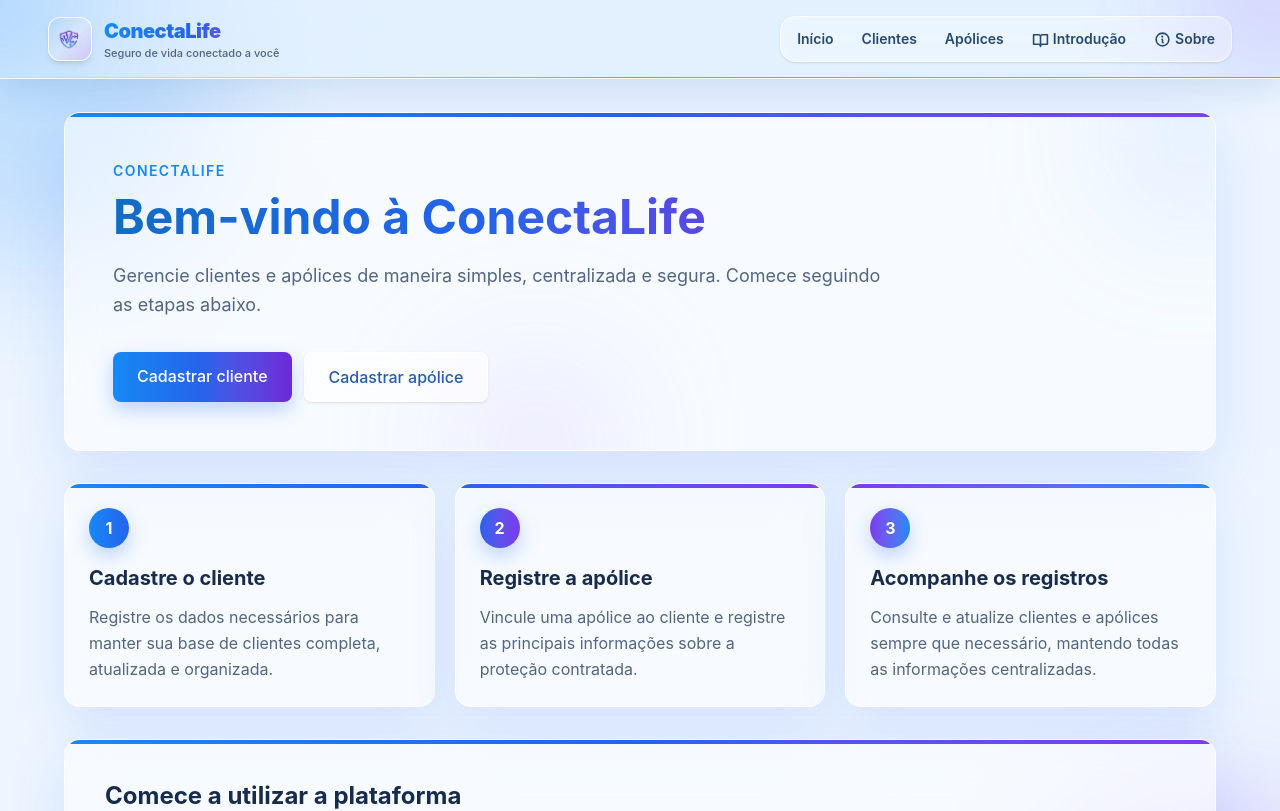
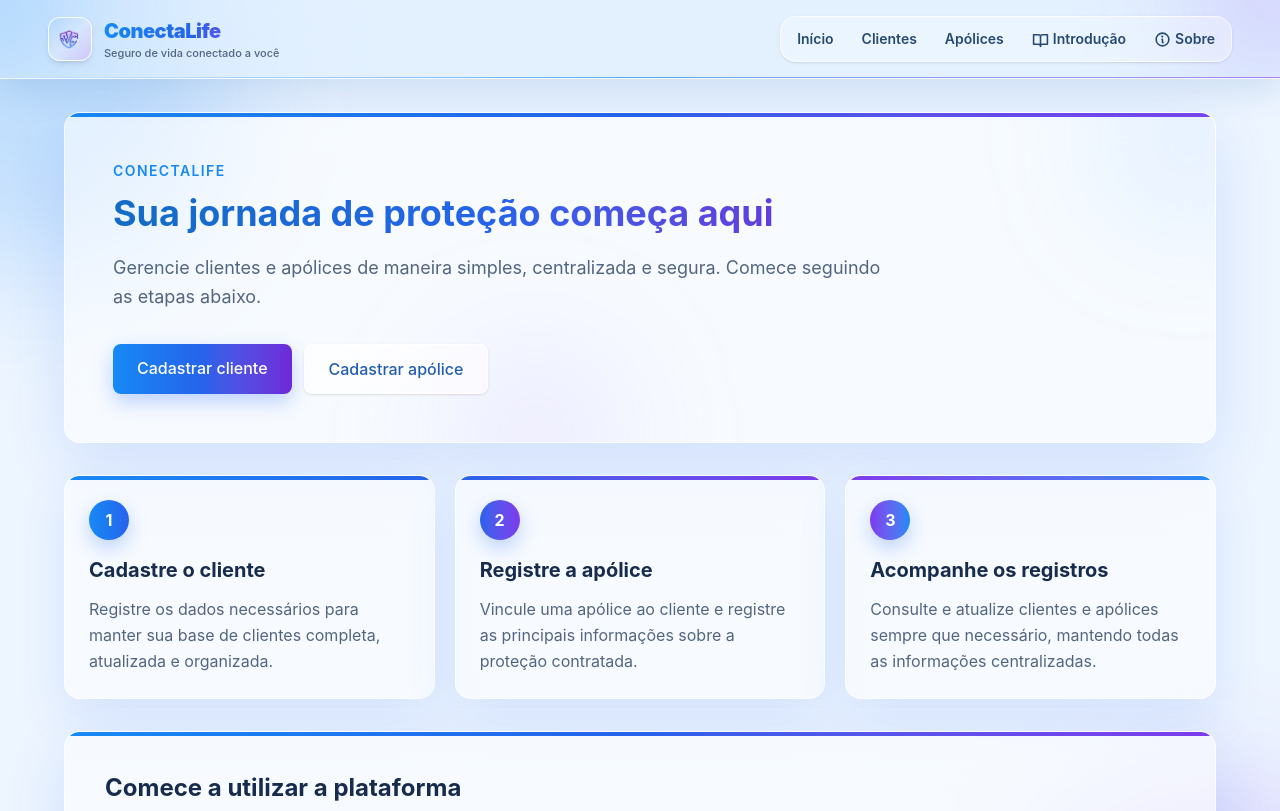
Before and after one commit to VidaConecta/ConectaLife_React, a React (Vite) app: page /introducao in a window 1280 px wide. Shown: the top 811 px of the page. Built offline with nearby package versions, Linux system fonts and the light colour scheme.

Commit message:
💄 UI: atualiza títulos na página Home e Introdução

```diff
--- a/src/pages/home/Home.tsx
+++ b/src/pages/home/Home.tsx
@@ -22,8 +22,8 @@ function Home() {
               Gestão de seguros de vida
             </span>
 
-            <h1 className="text-3xl font-semibold tracking-tight text-[#172B4D] md:text-4xl">
-              Bem-vinde ao ConectaLife!
+            <h1 className="max-w-3xl bg-gradient-to-r from-[#126CC5] via-[#2563EB] to-[#6D28D9] bg-clip-text text-3xl font-bold text-transparent md:text-5xl">
+              Bem-vinde à ConectaLife
             </h1>
 
             <p className="max-w-xl text-base leading-7 text-[#526581]">
--- a/src/pages/introducao/introducao.tsx
+++ b/src/pages/introducao/introducao.tsx
@@ -20,8 +20,8 @@ function Introducao() {
               ConectaLife
             </p>
 
-            <h1 className="max-w-3xl bg-gradient-to-r from-[#126CC5] via-[#2563EB] to-[#6D28D9] bg-clip-text text-3xl font-bold text-transparent md:text-5xl">
-              Bem-vindo à ConectaLife
+            <h1 className="max-w-3xl bg-gradient-to-r from-[#126CC5] via-[#2563EB] to-[#6D28D9] bg-clip-text text-3xl font-bold text-transparent md:text-4xl">
+              Sua jornada de proteção começa aqui
             </h1>
 
             <p className="mt-5 max-w-3xl text-base leading-relaxed text-[#526581] md:text-lg">
@@ -31,7 +31,7 @@ function Introducao() {
 
             <div className="mt-8 flex flex-col gap-3 sm:flex-row">
               <Link
-                to="/clientes"
+                to="/clientes/cadastrar"
                 className="rounded-lg bg-gradient-to-r from-[#1689F5] via-[#2563EB] to-[#6D28D9] px-6 py-3 text-center font-medium text-white shadow-[0_8px_20px_rgba(37,99,235,0.28)] transition-all hover:-translate-y-0.5 hover:brightness-110"
               >
                 Cadastrar cliente
```
